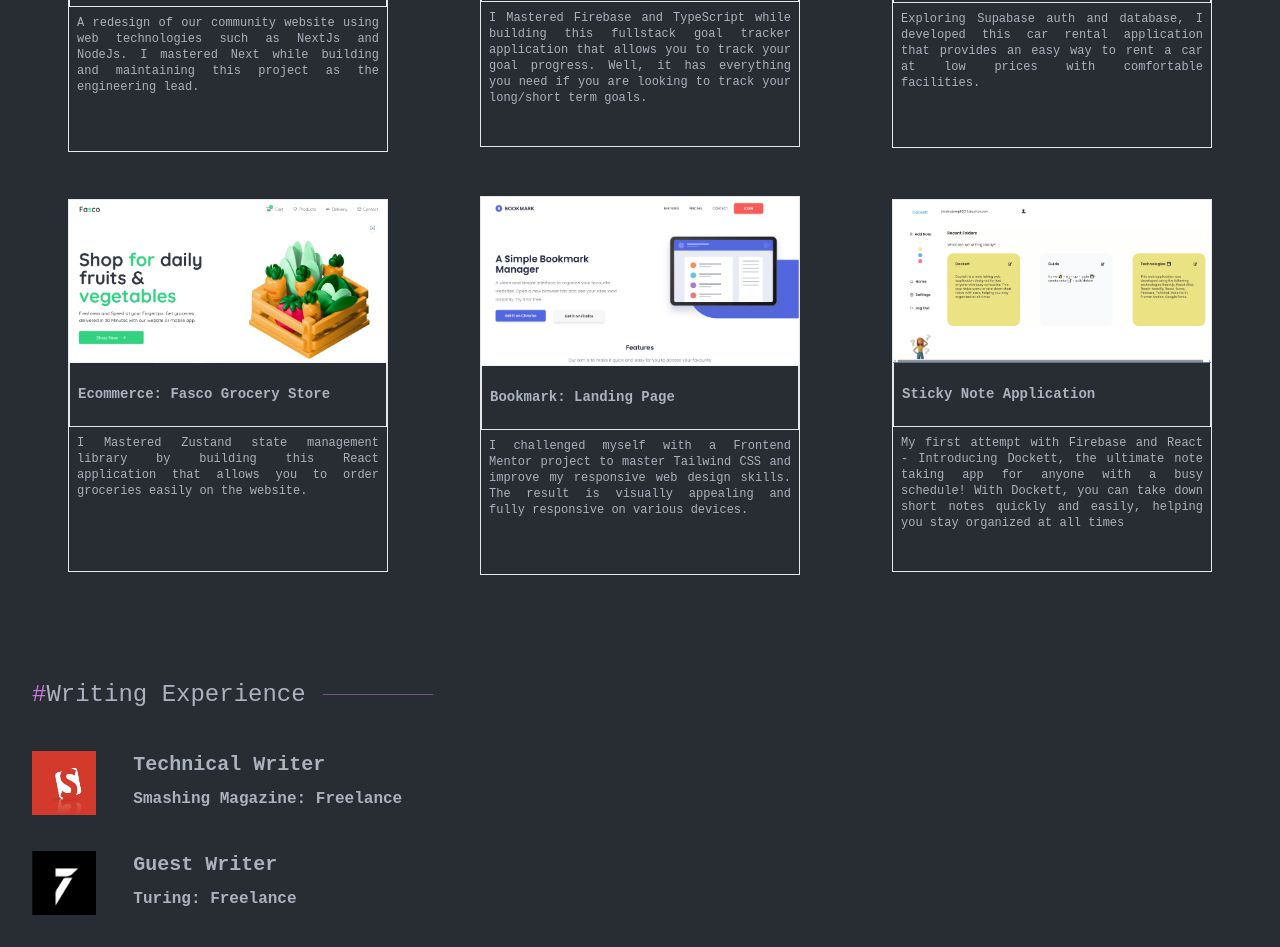
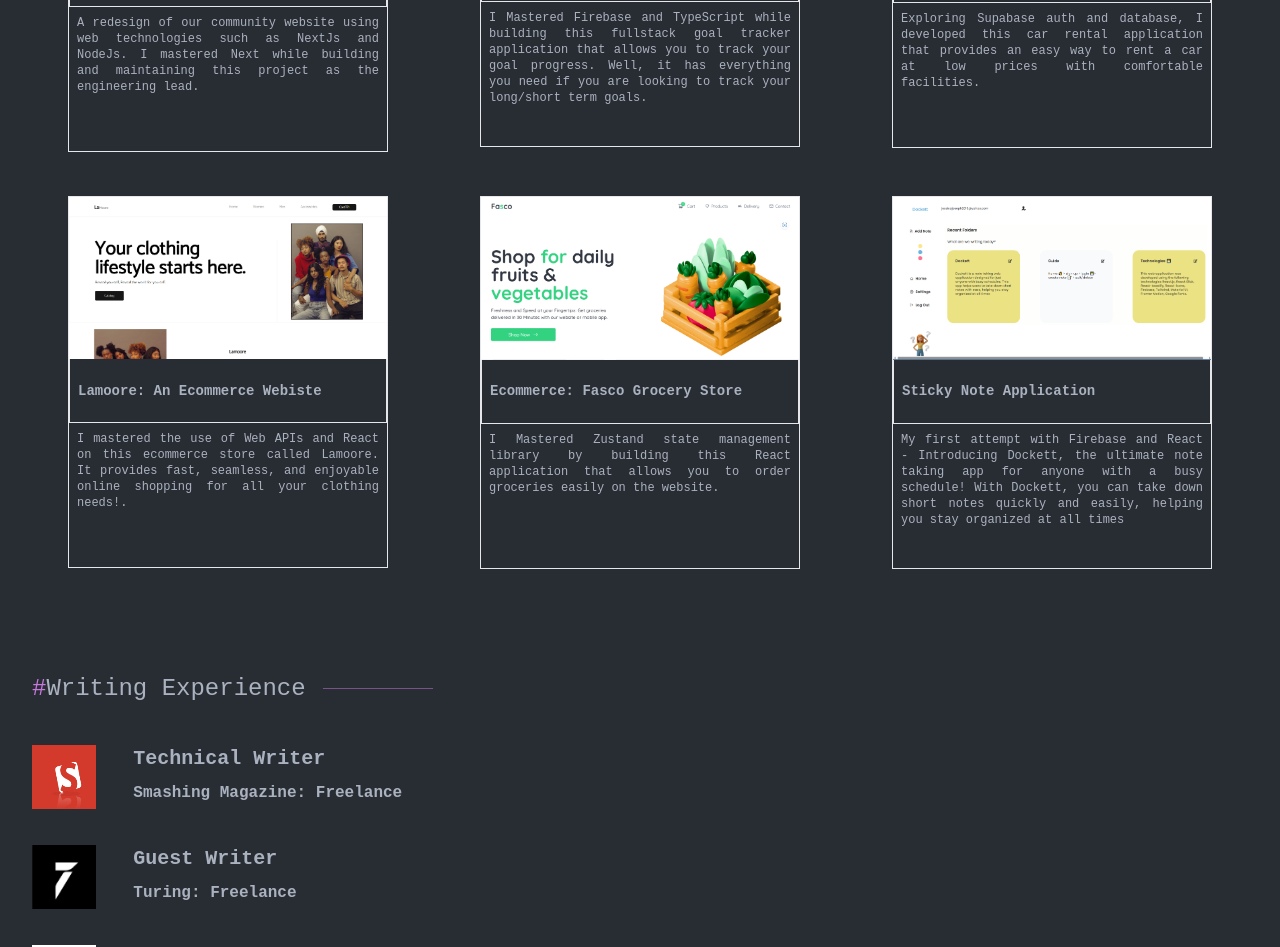
Before and after one commit to ForJessicaSake/Portfolio, a React (Create React App) app: page / in a window 1280 px wide. Shown: the part 1952-2899 px from the top of the page. Built offline with nearby package versions, Linux system fonts and the light colour scheme; no server answers.

Commit message:
fix: projects

```diff
--- a/src/components/Project.tsx
+++ b/src/components/Project.tsx
@@ -6,6 +6,7 @@ import Card from "../elements/Card";
 import dockett from "../assets/dockett.png";
 import bookmark from "../assets/bookmark.png";
 import sunnyside from "../assets/sunnyside.png";
+import todo from "../assets/todo.png";
 import Empower from "../assets/Empower.png";
 import Lamoore from "../assets/Lamoore.png";
 import inno from "../assets/inno.png";
@@ -45,7 +46,12 @@ const Project: React.FC = () => {
           about="Exploring Supabase auth and database, I developed this car rental application that provides an easy way to rent a car at low prices with comfortable facilities."
           link="https://morent-rental.vercel.app/"
         />
-
+        <Card
+          image={Lamoore}
+          title="Lamoore: An Ecommerce Webiste"
+          about="I mastered the use of Web APIs and React on this ecommerce store called Lamoore. It provides fast, seamless, and enjoyable online shopping for all your clothing needs!."
+          link="https://lamoore.vercel.app/"
+        />
         <Card
           image="/Ecommerce.png"
           title="Ecommerce: Fasco Grocery Store"
@@ -53,12 +59,12 @@ const Project: React.FC = () => {
           link="https://ecommerce.brimble.app/"
         />
 
-        <Card
-          image={bookmark}
-          title="Bookmark: Landing Page"
-          about="I challenged myself with a Frontend Mentor project to master Tailwind CSS and improve my responsive web design skills. The result is visually appealing and fully responsive on various devices."
-          link="https://bookmark-landing-page-self.vercel.app/"
-        />
+        {/* <Card
+          image={todo}
+          title="A Task Productivity App"
+          about="During Empower Her Community Pair programming exercise, my team of frontend developers developed a task productivity app that helps you keep track of daily tasks using React and Firebase."
+          link="https://ehc-todoapp.web.app/"
+        /> */}
 
         <Card
           image={dockett}
@@ -71,15 +77,9 @@ const Project: React.FC = () => {
           title="Sunny Side Agencies"
           about="Matering responsive designs, I jumped on a frontend mentor challenge and developed this responsive and user-friendly site."
           link="https://sunnyside-agencies.vercel.app/"
-        />
+  />*/}
 
-        <Card
-          image={Lamoore}
-          title="Lamoore: An Ecommerce Webiste"
-          about="I mastered the use of Web APIs and React on this ecommerce store called Lamoore. It provides fast, seamless, and enjoyable online shopping for all your clothing needs!."
-          link="https://lamoore.vercel.app/"
-        /> */}
-{/*
+        {/*
         <Card
           image={crypto}
           title="Crypto Art: A Landing Page"
```
Also changed, not shown: public/todo.png (added), src/assets/todo.png (added).
